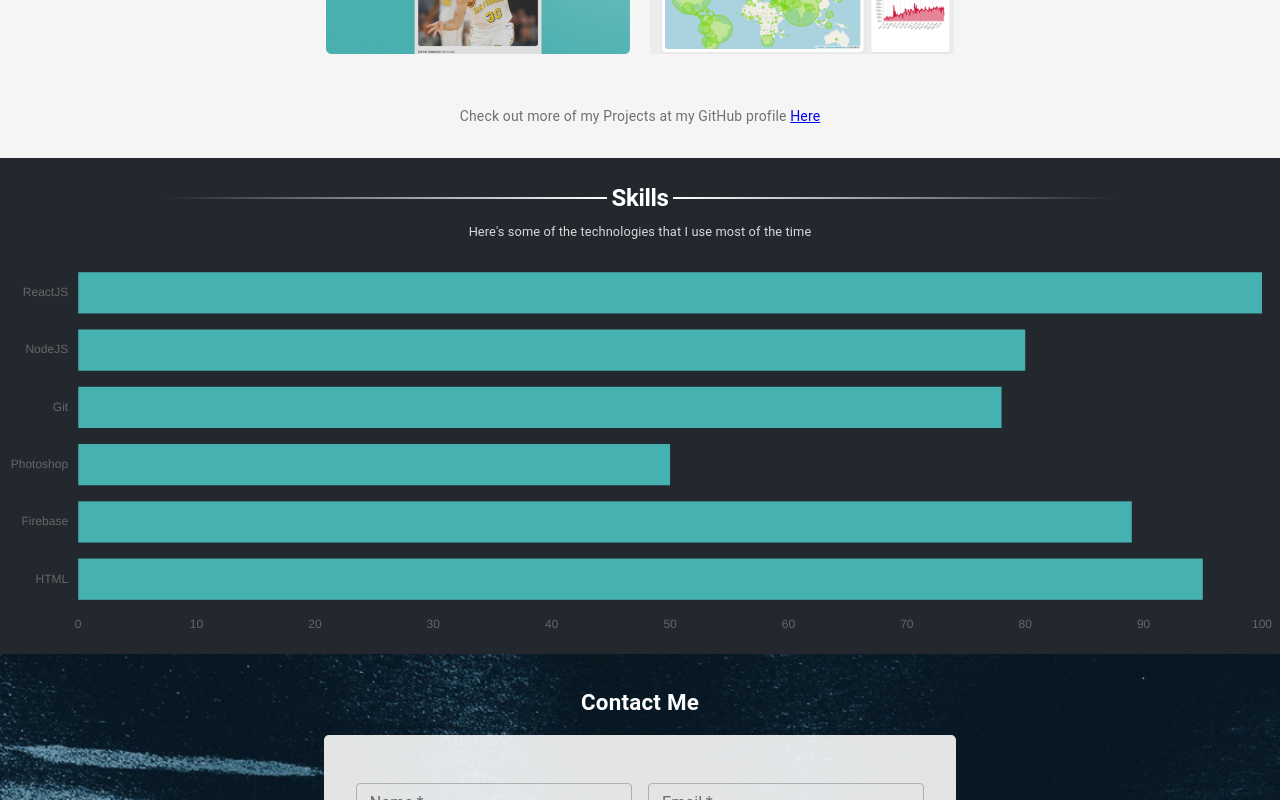
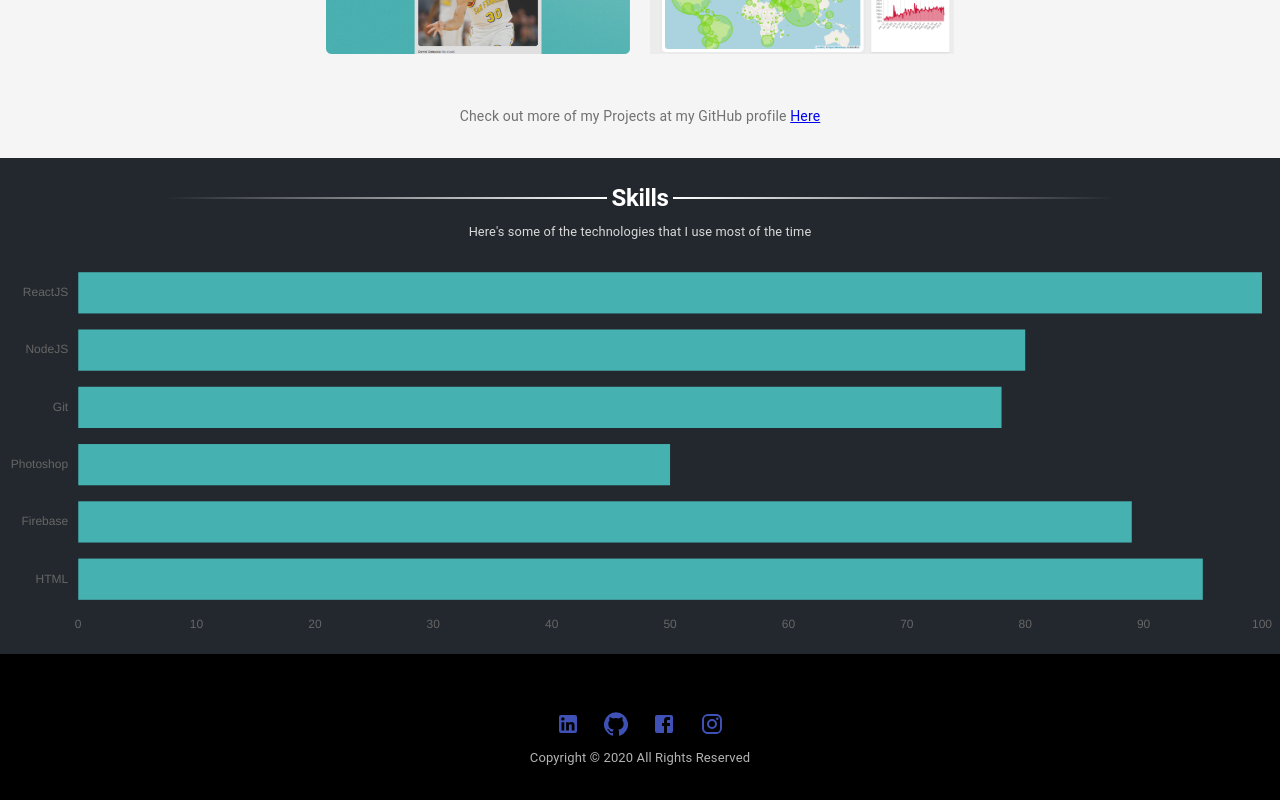
Before and after one commit to Olatokumbo/Netflix-Clone, a React (Create React App) app: page / in a window 1280 px wide. Shown: the part 2000-2800 px from the top of the page. Built offline with nearby package versions, Linux system fonts and the light colour scheme.

Commit message:
Deploying it with Firebase Hosting

```diff
--- a/public/index.html
+++ b/public/index.html
@@ -7,7 +7,7 @@
     <meta name="theme-color" content="#000000" />
     <meta
       name="description"
-      content="Web site created using create-react-app"
+      content="David Odesola's Online Portfolio"
     />
     <link rel="apple-touch-icon" href="%PUBLIC_URL%/logo192.png" />
     <!--
@@ -24,7 +24,7 @@
       work correctly both with client-side routing and a non-root public URL.
       Learn how to configure a non-root public URL by running `npm run build`.
     -->
-    <title>React App</title>
+    <title>David Odesola</title>
   </head>
   <body>
     <noscript>You need to enable JavaScript to run this app.</noscript>
--- a/src/App.js
+++ b/src/App.js
@@ -3,7 +3,7 @@ import Home from "./containers/Home/Home";
 import About from "./containers/About/About";
 import Works from "./containers/Works/Works";
 import Skills from "./containers/Skills/Skills";
-import Contact from "./containers/Contact/Contact";
+// import Contact from "./containers/Contact/Contact";
 import Footer from "./containers/Footer/Footer";
 import "./App.css";
 const App = () => {
@@ -13,7 +13,6 @@ const App = () => {
       <About />
       <Works />
       <Skills />
-      <Contact />
       <Footer />
     </div>
   );
--- a/src/containers/Footer/Footer.module.css
+++ b/src/containers/Footer/Footer.module.css
@@ -3,7 +3,7 @@
     display: flex;
     justify-content: center;
     flex-direction: column;
-    background-color: #23282e;
+    background-color: #000000;
     height: 10rem;
     align-items: center;
 }
```
Also changed, not shown: firebase.json (added), 2 other files (tests, documents, lock files or other folders).
